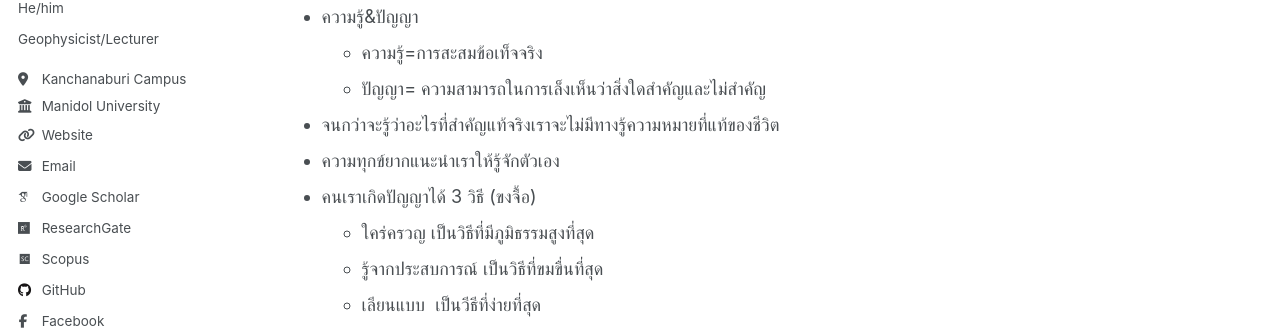
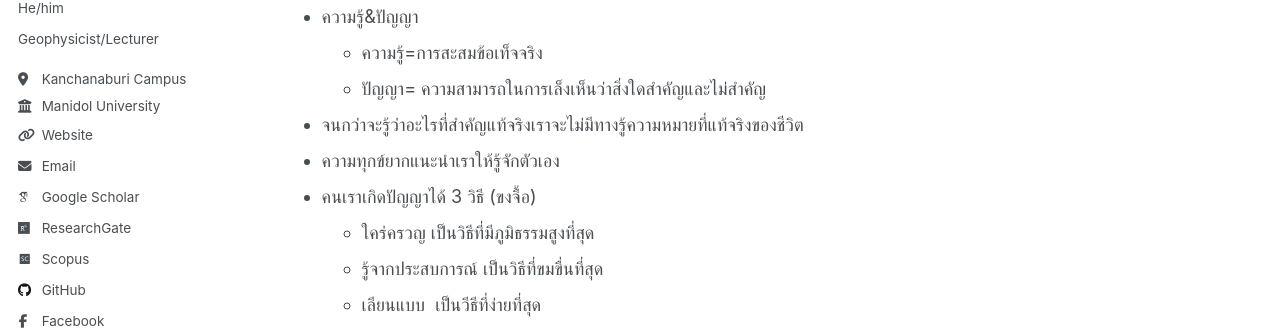
Before and after one commit to Songkhun/Songkhun.github.io, a Jekyll site: the page built from _posts/2014-07-01-5secrets.md, in a window 1280 px wide and 900 px high. Shown: the part 358-688 px from the top of the window. Built offline with Jekyll 4.4.1, drawn with Linux system fonts in a browser that asks for light colours; some web fonts are replaced; a script that is not in the unit is left out.

Commit message:
Update 2014-07-01-5secrets.md

```diff
--- a/_posts/2014-07-01-5secrets.md
+++ b/_posts/2014-07-01-5secrets.md
@@ -16,7 +16,7 @@ My note
 - ความรู้&ปัญญา
 	- ความรู้=การสะสมข้อเท็จจริง
 	- ปัญญา= ความสามารถในการเล็งเห็นว่าสิ่งใดสำคัญและไม่สำคัญ
-- จนกว่าจะรู้ว่าอะไรที่สำคัญแท้จริงเราจะไม่มีทางรู้ความหมายที่แท้ของชีวิต
+- จนกว่าจะรู้ว่าอะไรที่สำคัญแท้จริงเราจะไม่มีทางรู้ความหมายที่แท้จริงของชีวิต
 - ความทุกข์ยากแนะนำเราให้รู้จักตัวเอง
 - คนเราเกิดปัญญาได้ 3 วิธี (ขงจื้อ)
 	- ใคร่ครวญ เป็นวิธีที่มีภูมิธรรมสูงที่สุด
```
